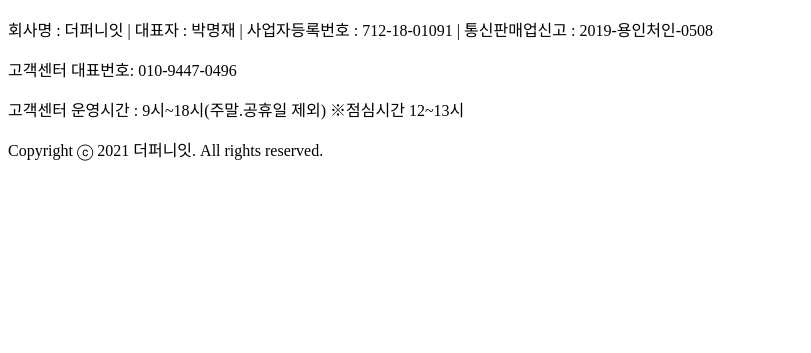
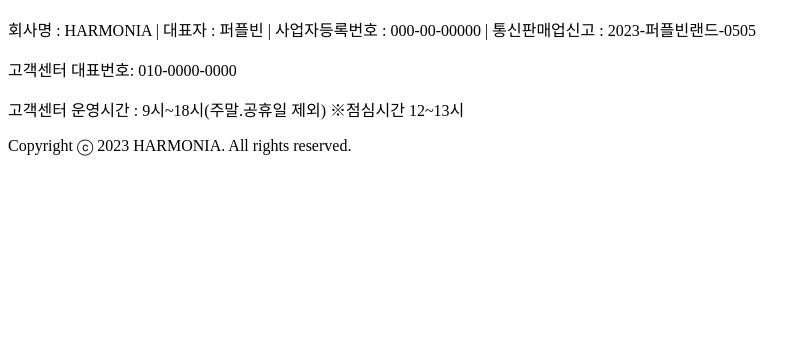
Before and after one commit to soheepark05/harmonia2023, a PHP site: page /php/footer.php in a window 1280 px wide. Shown: the part 447-800 px from the top of the page, without its empty margins (0-811 px from the left). Run offline with PHP 8.4, Linux system fonts and the light colour scheme.

Commit message:
2023-04-16

```diff
--- a/views/footer.php
+++ b/views/footer.php
@@ -15,7 +15,7 @@
         </div>
         <hr>
 
-        <div class="uk-container">
+         <div class="uk-container">
             <div class="bottomFooter">
                 <div class="footer_logo">
                     <!-- https://via.placeholder.com/200x100 -->
@@ -23,17 +23,16 @@
                 </div>
 
                 <div class="footer_sub">
-                    <p>경기도 용인시 처인구 포곡읍 포곡로 141번길 3-4 글로벌타운 B03호</p>
-                    <p>회사명 : 더퍼니잇 | 대표자 : 박명재 | 사업자등록번호 : 712-18-01091 | 통신판매업신고 : 2019-용인처인-0508</p>
-                    <p>고객센터 대표번호: 010-9447-0496</p>
+                    <p>경기도 퍼플빈시 퍼블빈동 퍼블빈로 05</p>
+                    <p>회사명 : HARMONIA | 대표자 : 퍼플빈 | 사업자등록번호 : 000-00-00000 | 통신판매업신고 : 2023-퍼플빈랜드-0505</p>
+                    <p>고객센터 대표번호: 010-0000-0000</p>
                     <p>고객센터 운영시간 : 9시~18시(주말.공휴일 제외) ※점심시간 12~13시</p>
-                    <p>Copyright ⓒ 2021 더퍼니잇. All rights reserved.</p>
+                    <p>Copyright ⓒ 2023 HARMONIA. All rights reserved.</p>
                 </div>
             </div>
         </div>
     </footer>
 
-
 </body>
 
 </html>
--- a/views/header.php
+++ b/views/header.php
@@ -23,8 +23,8 @@
 	<script src="/dev/lib/semantic.min.js"></script>
 
 	<script src="/dev/js/script.js"></script>
-
-	<title>너무 쉬운 중고거래, 다장터</title>
+	<link rel="icon" href="/dev/dev_img/chair_pavicon.svg">
+	<title>헤르모니아 온라인 쇼룸</title>
 </head>
 <?php flush(); ?>
 <body>
```
Also changed, not shown: README.md, public/dev/dev_img/chair_pavicon.svg (added).
